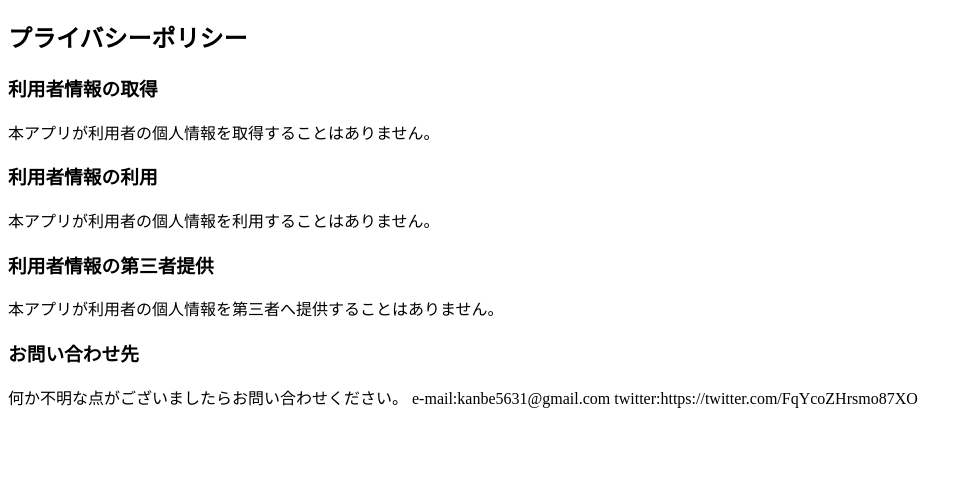
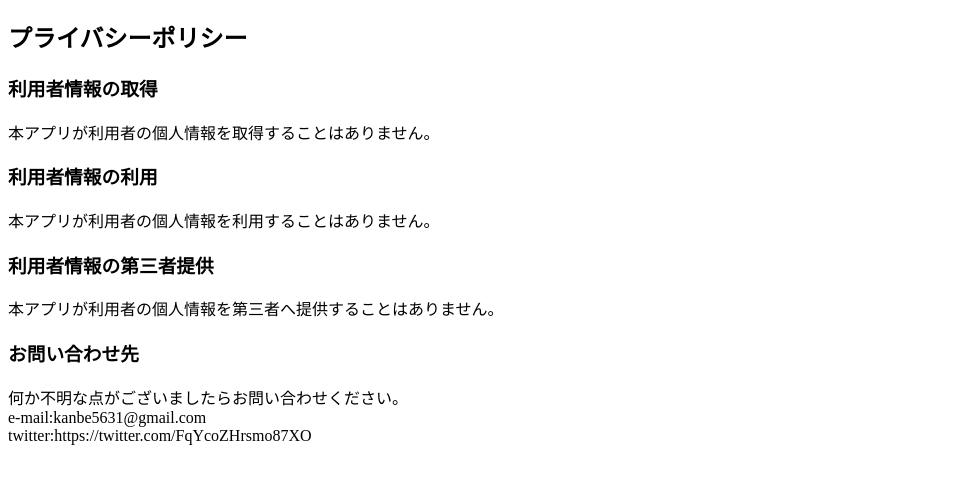
Before and after one commit to yuyakan/privacyPolicy, a plain HTML site: page index.html in a window 1280 px wide. Shown: the part 61-544 px from the top of the page, without its empty margins (0-973 px from the left). Drawn offline with Linux system fonts and the light colour scheme.

Commit message:
Update index.html

```diff
--- a/index.html
+++ b/index.html
@@ -12,8 +12,8 @@
   <h3>利用者情報の取得</h3><p>本アプリが利用者の個人情報を取得することはありません。</p>
   <h3>利用者情報の利用</h3><p>本アプリが利用者の個人情報を利用することはありません。</p>
   <h3>利用者情報の第三者提供</h3><p>本アプリが利用者の個人情報を第三者へ提供することはありません。</p>
-  <h3>お問い合わせ先</h3><p>何か不明な点がございましたらお問い合わせください。
-    e-mail:kanbe5631@gmail.com
+  <h3>お問い合わせ先</h3><p>何か不明な点がございましたらお問い合わせください。<br>
+    e-mail:kanbe5631@gmail.com<br>
     twitter:https://twitter.com/FqYcoZHrsmo87XO
   </p>
 </body>
```
